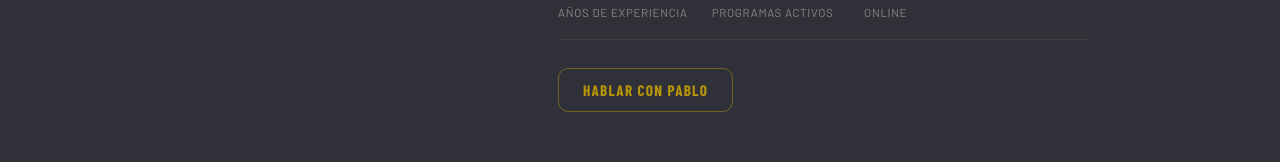
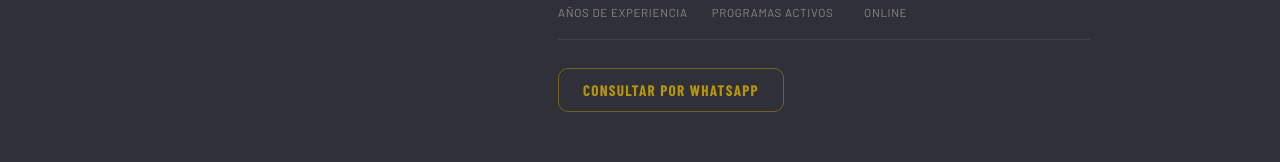
Before and after one commit to fortecenter/forteprograms.cl, a plain HTML site: page index.html in a window 1280 px wide. Shown: the part 3602-3764 px from the top of the page. Drawn offline with nearby package versions, Linux system fonts and the light colour scheme; a web font is replaced by a local one.

Commit message:
Update index.html

```diff
--- a/index.html
+++ b/index.html
@@ -2137,7 +2137,7 @@
           </div>
         </div>
         <a class="coach-cta" href="https://wa.me/56956445332?text=Hola%20Pablo%2C%20quiero%20saber%20m%C3%A1s%20sobre%20FORTE%20Programs" target="_blank">
-          Hablar con Pablo
+          Consultar por WhatsApp
         </a>
       </div>
     </div>
```
